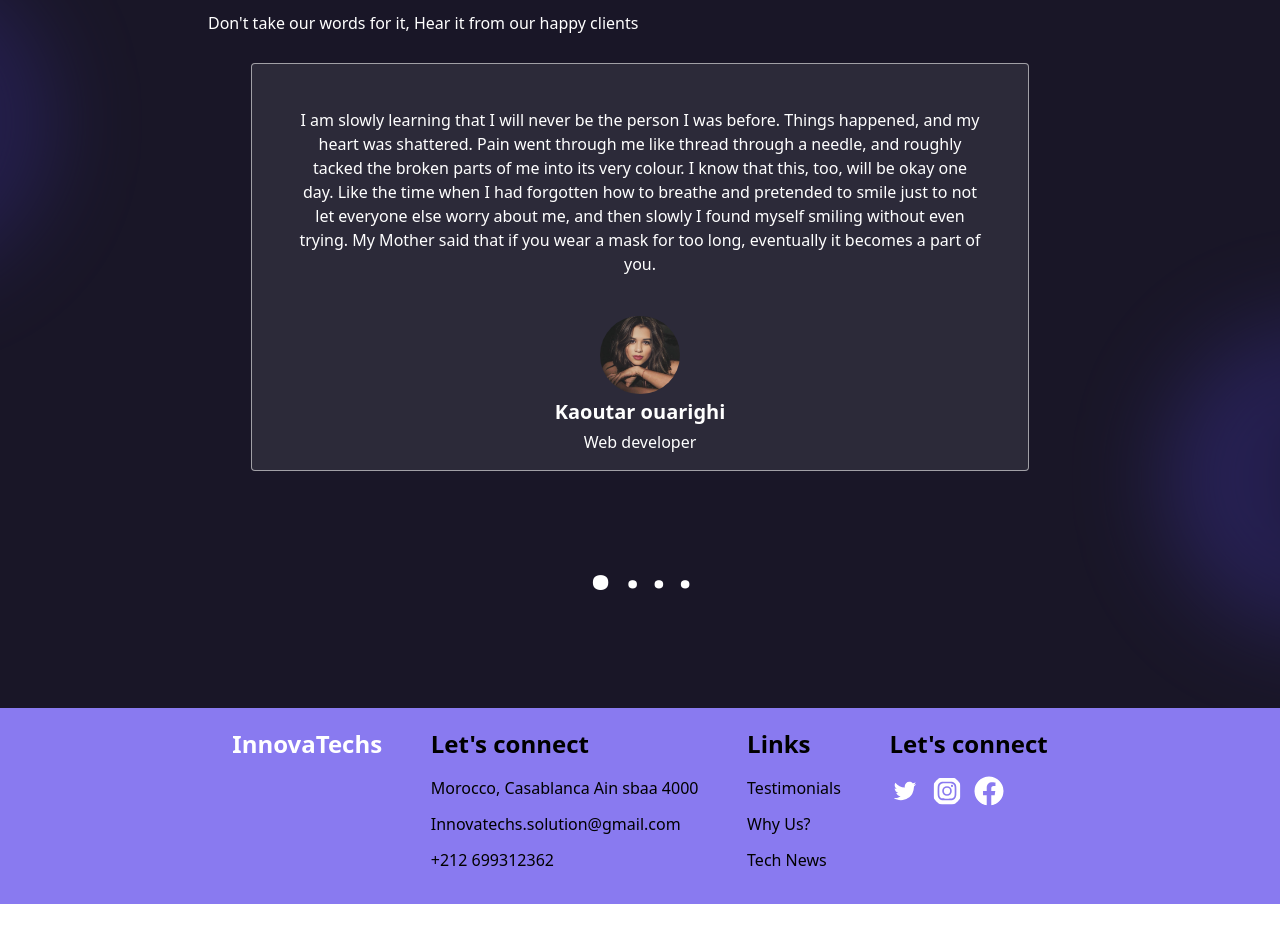
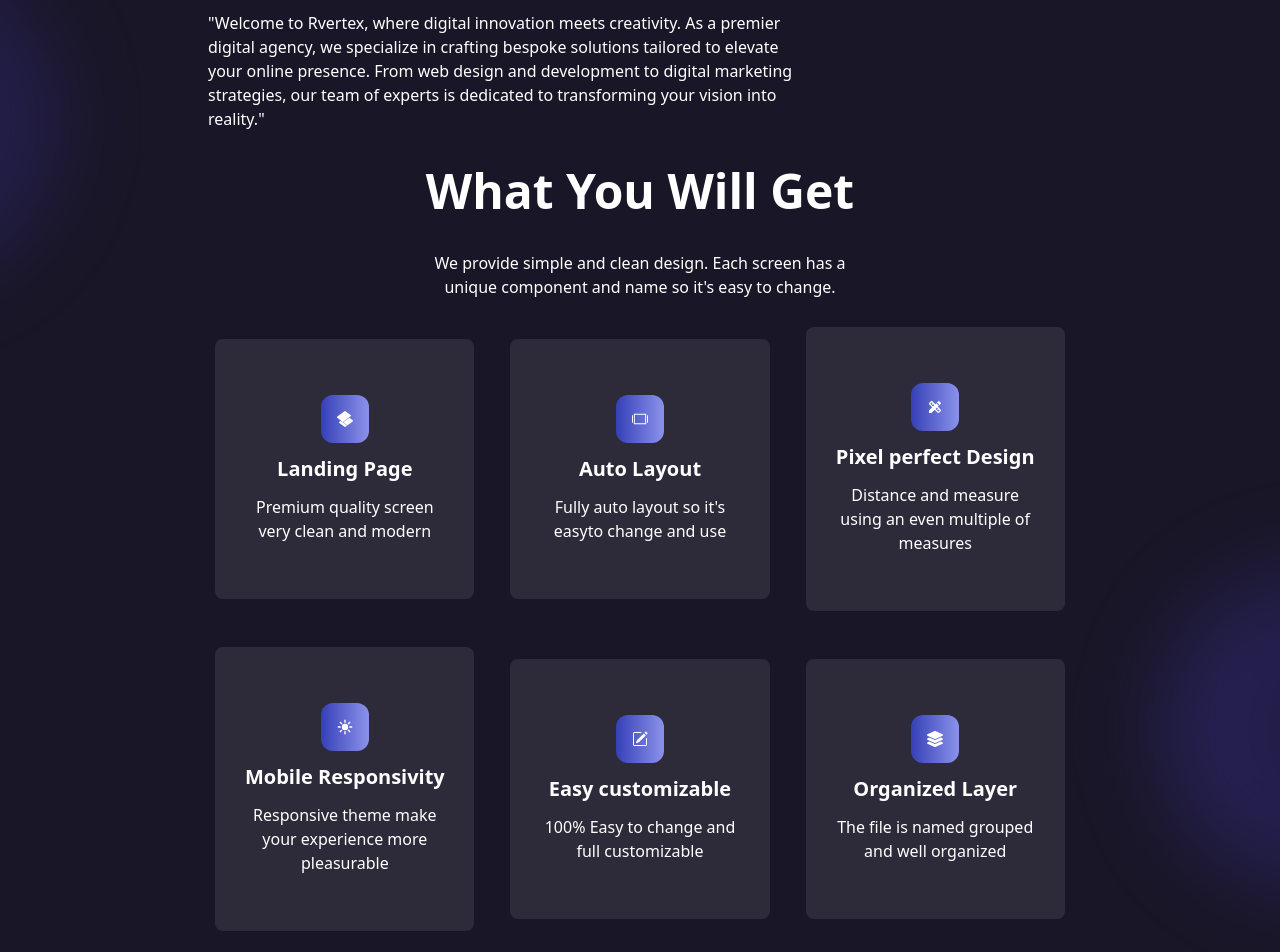
Before and after one commit to oufkirhamza/Innovatechs, a React (Create React App) app: page / in a window 1280 px wide. Shown: the part 2800-3752 px from the top of the page. Before the commit the page ends 3704 px from the top, so only its background shows below. Built offline with nearby package versions, Linux system fonts and the light colour scheme.

Commit message:
about section

```diff
--- a/src/layouts/footer.jsx
+++ b/src/layouts/footer.jsx
@@ -8,7 +8,7 @@
 
 const Footer = () => {
     return (
-        <div className="bg-[#897af0] px-10 lg:px-52 lg:flex justify-around ">
+        <div className="bg-[#241e4c] px-10 lg:px-52 lg:flex justify-around ">
             <h3 className="text-2xl font-bold text-white p-5">InnovaTechs</h3>
             <div className="p-5">
                 <p className="mb-4 font-bold text-2xl">Let's connect</p>
--- /dev/null
+++ b/src/pages/Home/components/aboutSection.jsx
@@ -0,0 +1,90 @@
+import React from "react";
+import Star from "../../../components/strar";
+import { SiPowerpages } from "react-icons/si";
+import { TfiLayoutSliderAlt } from "react-icons/tfi";
+import { MdDesignServices } from "react-icons/md";
+import { IoSunnySharp } from "react-icons/io5";
+import { BsPencilSquare } from "react-icons/bs";
+import { FaLayerGroup } from "react-icons/fa";
+import "./aboutSection.sass";
+
+
+
+
+
+
+export const AboutSection = () => {
+
+    const abouts = [
+        {
+            icon: <SiPowerpages />,
+            title: 'Landing Page',
+            description: 'Premium quality screen very clean and modern',
+        },
+        {
+            icon: <TfiLayoutSliderAlt />,
+            title: 'Auto Layout',
+            description: "Fully auto layout so it's easyto change and use",
+        },
+        {
+            icon: <MdDesignServices />,
+            title: 'Pixel perfect Design',
+            description: 'Distance and measure using an even multiple of measures',
+        },
+        {
+            icon: <IoSunnySharp />,
+            title: 'Mobile Responsivity',
+            description: 'Responsive theme make your experience more pleasurable',
+        },
+        {
+            icon: <BsPencilSquare />,
+            title: 'Easy customizable',
+            description: '100% Easy to change and full customizable',
+        },
+        {
+            icon: <FaLayerGroup />,
+            title: 'Organized Layer',
+            description: 'The file is named grouped and well organized',
+        },
+
+    ];
+
+
+
+    return (
+
+        <div className="bg-alpha lg:px-52 px-10 text-white  relative overflow-x-hidden overflow-y-hidden">
+            <div className="bluri absolute -left-64 top-16 w-[300px] h-[300px] rounded-full"></div>
+            <div className="bluri absolute -right-72 bottom-20 w-[400px] h-[300px] rounded-full"></div>
+            <h1 className="text-teta tracking-wider">A B O U T</h1>
+            <div className="text-4xl flex items-center gap-3 py-5">
+                <h1>About US</h1><Star className="w-10" />
+            </div>
+            <p className="lg:w-[70%] ">"Welcome to Rvertex, where digital innovation meets creativity. As a premier digital agency,
+                we specialize in crafting bespoke solutions tailored to elevate your online presence.
+                From web design and development to digital marketing strategies,
+                our team of experts is dedicated to transforming your vision into reality."</p>
+            <div className="flex flex-col justify-center items-center">
+                <h2 className="text-center text-5xl my-9 font-bold">What You Will Get</h2>
+                <p className="text-center lg:w-[50%]">We provide simple and clean design. Each screen has a unique component and name so it's easy to change.</p>
+
+                <div className="lg:flex gap-9 flex-wrap py-7 justify-center items-center  ">
+                    {abouts.map((element, index) =>
+                        <div className="border-[#f5f5f595] bg-[#f5f5f516] rounded-lg p-7 py-14 lg:w-[30%] flex flex-col gap-3 justify-center items-center lg:m-0 m-3 ">
+                            <i className="bg-[#515cd8] p-4 rounded-xl grade">{element.icon}</i>
+                            <p className="text-center font-bold text-xl">{element.title}</p>
+                            <p className="text-center ">{element.description}</p>
+                        </div>
+                    )}
+
+
+            </div>
+
+
+
+            </div>
+        </div>
+    );
+
+
+};
--- /dev/null
+++ b/src/pages/Home/components/aboutSection.sass
@@ -0,0 +1,3 @@
+.grade
+    background: rgb(53,64,183)
+    background: linear-gradient(90deg, rgba(53,64,183,1) 0%, rgba(136,143,233,1) 96%)
--- a/src/pages/Home/components/tetstimonials.jsx
+++ b/src/pages/Home/components/tetstimonials.jsx
@@ -93,10 +93,8 @@
                     <React.Fragment key={index}>
                         <div className="mt-7 p-4 w-[90%] flex flex-col gap-3 border border-[#f5f5f595] bg-[#f5f5f517] rounded test">
                             <p className="text-center p-7">
-{element.feedback}
+                                {element.feedback}
                             </p>
-
-
                             <div key={index} className="flex flex-col justify-center items-center gap-1 ">
                                 <img width={80} className="rounded-full" src={element.image} alt="" srcset="" />
                                 <p className="text-xl"><b>{element.nom}</b></p>
--- a/src/pages/Home/home.jsx
+++ b/src/pages/Home/home.jsx
@@ -1,4 +1,5 @@
 
+import { AboutSection } from './components/aboutSection';
 import { FirstSection } from './components/firstSection';
 import { PortfolioSection } from './components/portfolio';
 import { ServiceSection } from './components/serviceSection';
@@ -9,6 +10,7 @@
             <FirstSection/>
             <ServiceSection/>
             <PortfolioSection/>
+            <AboutSection/>
             <TestimonialsSection/>
         </>
     );
```
